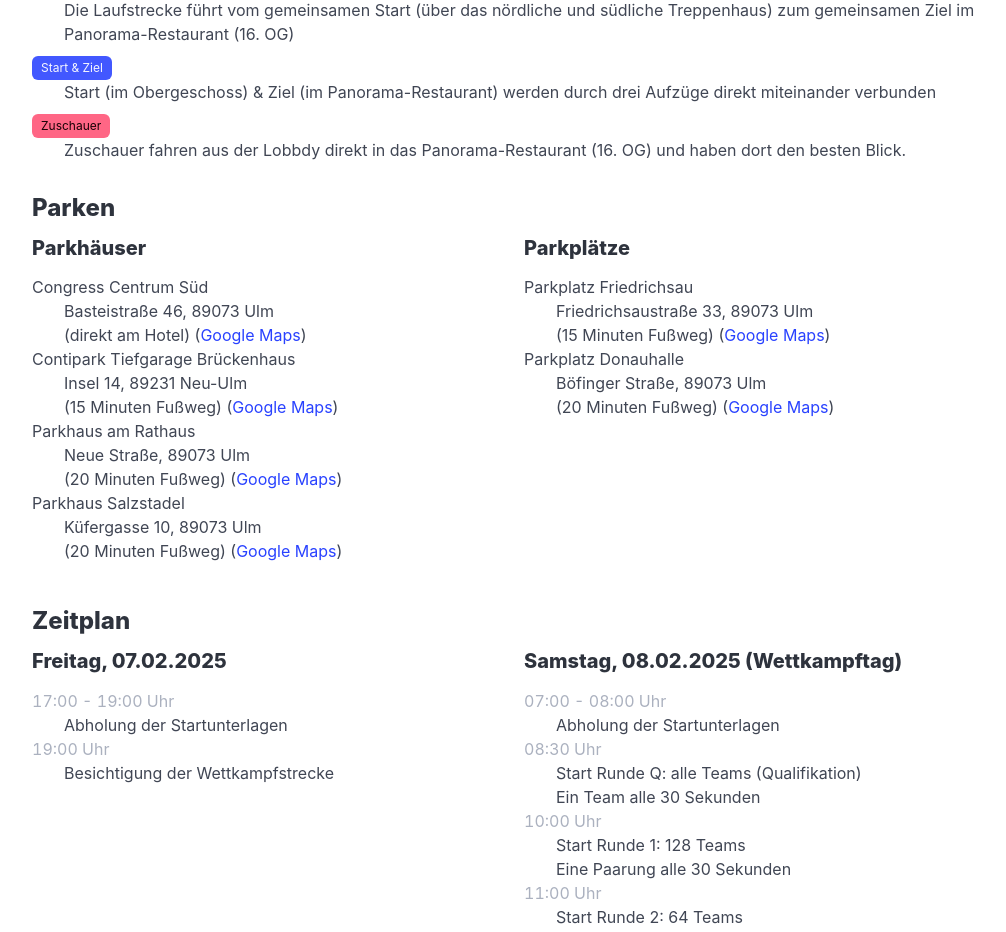
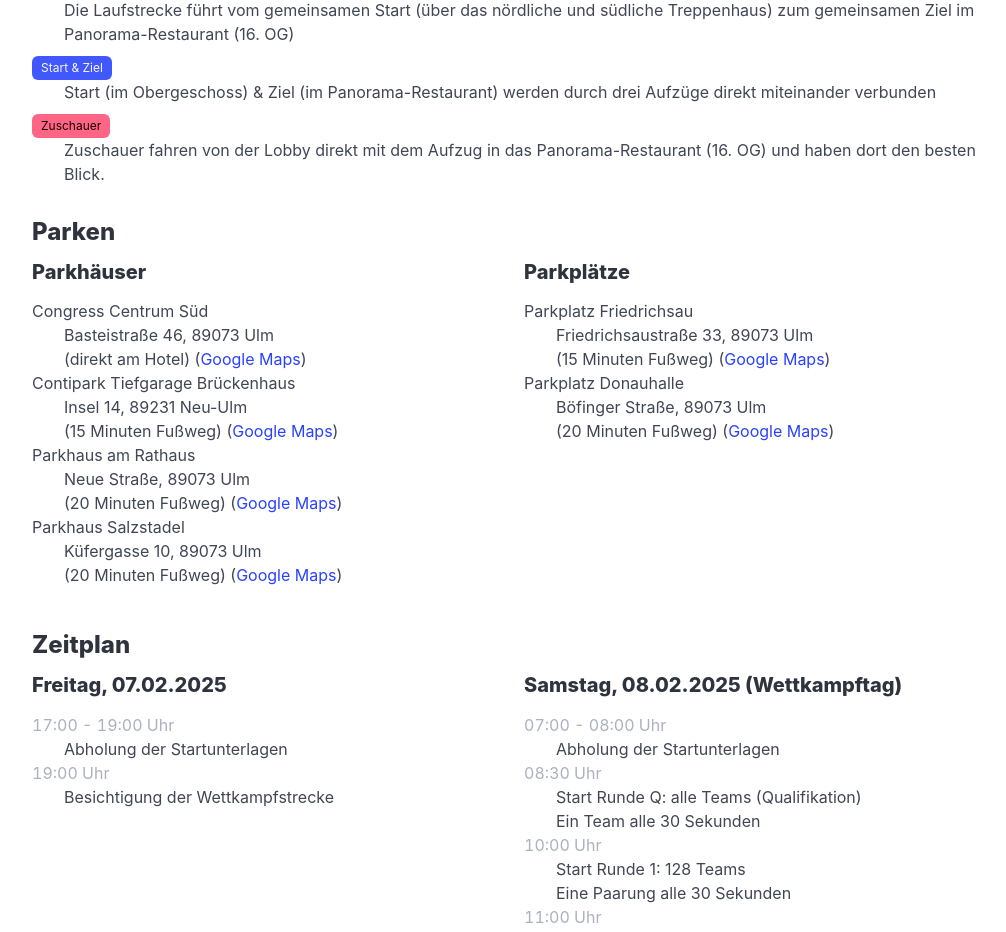
Before and after one commit to steffkes/schachmatt-ulm, a Nuxt app: page /teilnehmer/organisatorisches in a window 1280 px wide. Shown: the part 1881-2813 px from the top of the page, without its empty margins (128-1134 px from the left). Built offline with nearby package versions, Linux system fonts and the light colour scheme; no server answers.

Commit message:
emphasize usage of elevator from lobby

```diff
--- a/pages/teilnehmer/organisatorisches.vue
+++ b/pages/teilnehmer/organisatorisches.vue
@@ -121,8 +121,8 @@
 
           <dt class="mt-2"><span class="tag is-danger">Zuschauer</span></dt>
           <dd>
-            Zuschauer fahren aus der Lobbdy direkt in das Panorama-Restaurant
-            (16. OG) und haben dort den besten Blick.
+            Zuschauer fahren von der Lobby direkt mit dem Aufzug in das
+            Panorama-Restaurant (16. OG) und haben dort den besten Blick.
           </dd>
         </dl>
 
```
